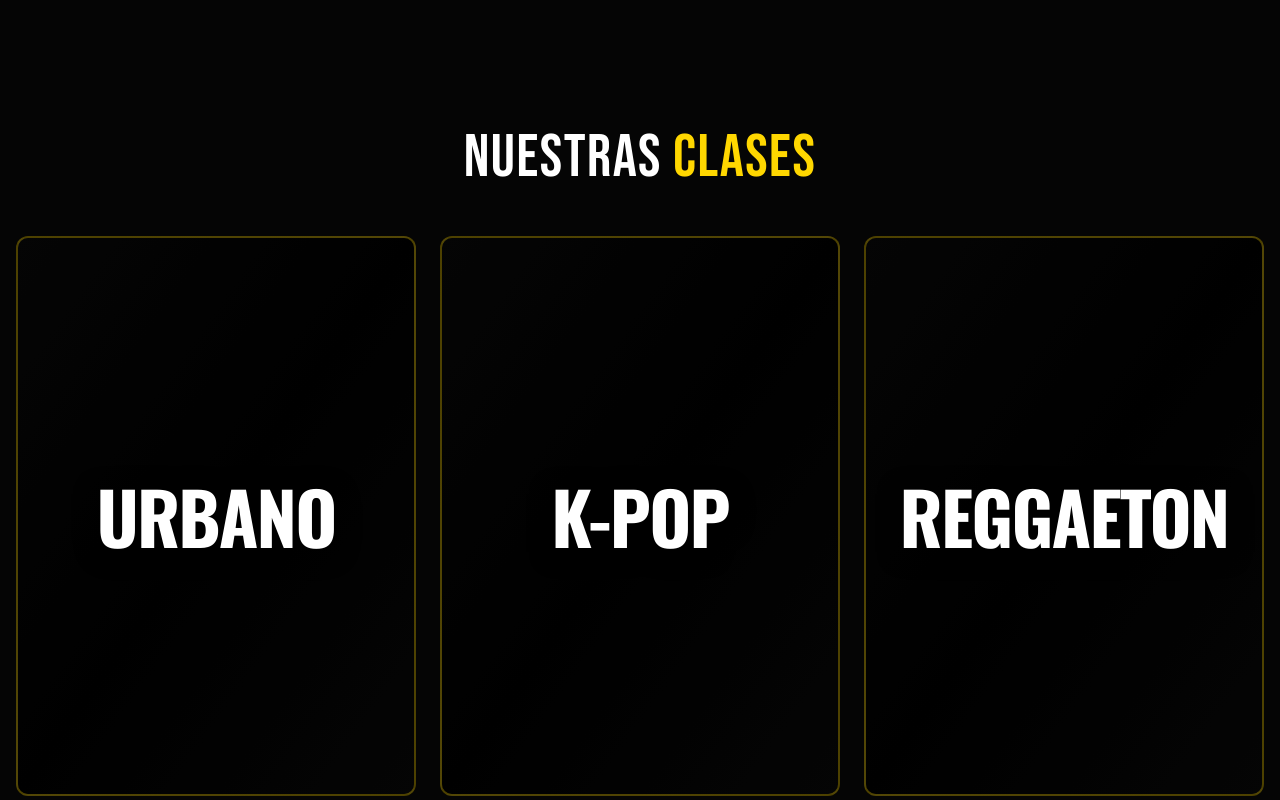
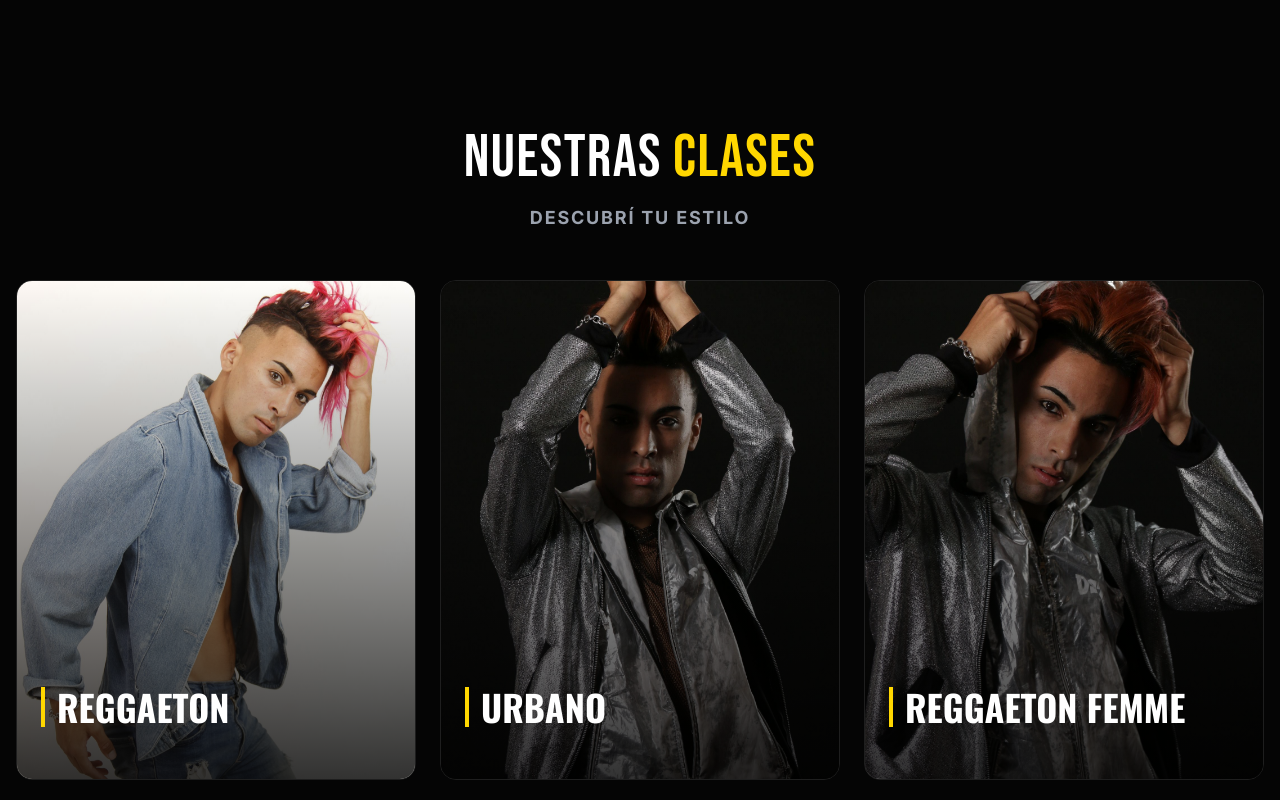
Before and after one commit to ValentinOrmeno/naikdance-web, a Next.js app: page / in a window 1280 px wide. Shown: the part 1520-2320 px from the top of the page. Built offline with nearby package versions, Linux system fonts and the light colour scheme; grey boxes are pictures that could not be loaded.

Commit message:
Staff Completo

```diff
--- a/src/components/About.tsx
+++ b/src/components/About.tsx
@@ -35,7 +35,7 @@ export default function About() {
           <p className="text-gray-300 text-lg leading-relaxed max-w-2xl mx-auto font-montserrat">
             Somos un estudio de danza urbana en Moreno donde la técnica, la
             energía y la comunidad van juntas. Entrenás, crecés y te subís al
-            escenario con profes que te acompañan en cada paso.
+            escenario con staff que te acompaña en cada paso.
           </p>
         </div>
         <div className="relative min-h-[280px] rounded-2xl overflow-hidden bg-naik-dark/70 border border-white/10 backdrop-blur-md">
--- a/src/components/Classes.tsx
+++ b/src/components/Classes.tsx
@@ -1,29 +1,89 @@
-export default function Classes() {
-  const classes = [
-    { name: 'Urbano', href: 'https://wa.me/5491168582586?text=Info%20Urbano' },
-    { name: 'K-Pop', href: 'https://wa.me/5491168582586?text=Info%20Kpop' },
-    { name: 'Reggaeton', href: 'https://wa.me/5491168582586?text=Info%20Reggaeton' },
+'use client';
+
+import Image from 'next/image';
+
+const classesData = [
+  {
+    id: 1,
+    name: 'Reggaeton',
+    image: '/profes/naik-reggaeton.jpg',
+    description: 'Movimiento, flow y energía latina',
+  },
+  {
+    id: 2,
+    name: 'Urbano',
+    image: '/profes/naik-urbano.jpg',
+    description: 'Hip hop, street y coreografía',
+  },
+  {
+    id: 3,
+    name: 'Reggaeton Femme',
+    image: '/profes/naik-regg-femme.jpg',
+    description: 'Sensualidad y actitud',
+  },
+  {
+    id: 4,
+    name: 'Reggaeton Adultos',
+    image: '/profes/naik-regg-aculto.jpg',
+    description: 'Ritmo y estilo para adultos',
+  },
+  {
+    id: 5,
+    name: 'Acro Kids',
+    image: '/profes/naik-acro-kids.jpg',
+    description: 'Acrobacia para los más chicos',
+  },
+  {
+    id: 6,
+    name: 'Lyrical Jazz',
+    image: '/profes/naik-lyrical-jazz.jpg',
+    description: 'Expresión y técnica contemporánea',
+  },
+  {
+    id: 7,
+    name: 'Reggaeton Kids',
+    image: '/profes/naik-regg-kids.jpg',
+    description: 'Diversión y ritmo para niños',
+  },
 ];
 
+export default function Classes() {
   return (
     <section id="clases" className="py-20 px-4 bg-transparent relative z-10 scroll-mt-24">
-      <h2 className="font-bebas text-white text-5xl md:text-6xl uppercase text-center mb-12 tracking-wide">
+      <div className="max-w-7xl mx-auto">
+        <h2 className="font-bebas text-white text-5xl md:text-6xl uppercase text-center mb-4 tracking-wide">
           Nuestras <span className="text-naik-gold">Clases</span>
         </h2>
-      <div className="grid gap-6 grid-cols-1 md:grid-cols-3 w-full max-w-7xl mx-auto md:h-[70vh]">
-        {classes.map((cls) => (
-          <a
-            key={cls.name}
-            href={cls.href}
-            className="relative w-full h-full min-h-[350px] bg-gradient-to-br from-naik-dark via-black to-naik-dark overflow-hidden flex items-center justify-center border-2 border-naik-gold/30 rounded-xl backdrop-blur-md transition-all duration-400 hover:scale-[1.02] hover:border-naik-gold hover:shadow-[0_0_40px_rgba(255,215,0,0.4)] group"
+        <p className="text-gray-400 text-center text-lg mb-12 uppercase tracking-widest font-bold">
+          Descubrí tu estilo
+        </p>
+
+        <div className="grid grid-cols-1 md:grid-cols-2 lg:grid-cols-3 gap-6">
+          {classesData.map((clase) => (
+            <div
+              key={clase.id}
+              className="group relative overflow-hidden rounded-2xl border border-white/10 hover:border-naik-gold transition-all duration-500 aspect-[4/5] cursor-pointer hover:shadow-[0_0_30px_rgba(255,215,0,0.3)]"
             >
-            <div className="absolute inset-0 bg-black/40 transition-all duration-400 group-hover:bg-black/10 z-10" />
-            <div className="absolute inset-0 bg-gradient-to-t from-naik-gold/10 via-transparent to-transparent opacity-0 group-hover:opacity-100 transition-opacity duration-400 z-10" />
-            <h3 className="relative z-20 font-oswald text-5xl md:text-6xl lg:text-7xl font-black text-white uppercase tracking-tight text-center transition-all duration-300 group-hover:text-naik-gold drop-shadow-[0_4px_12px_rgba(0,0,0,0.8)] px-4">
-              {cls.name}
+              <Image
+                src={clase.image}
+                alt={clase.name}
+                fill
+                sizes="(max-width: 768px) 100vw, (max-width: 1024px) 50vw, 33vw"
+                className="object-cover transition-transform duration-700 group-hover:scale-110"
+              />
+              <div className="absolute inset-0 bg-gradient-to-t from-black via-black/50 to-transparent opacity-80 group-hover:opacity-90 transition-opacity duration-500" />
+
+              <div className="absolute bottom-0 left-0 right-0 p-6 transform transition-transform duration-500">
+                <h3 className="text-white text-3xl md:text-4xl font-black uppercase font-oswald mb-2 border-l-4 border-naik-gold pl-3">
+                  {clase.name}
                 </h3>
-          </a>
+                <p className="text-gray-300 text-sm font-montserrat opacity-0 group-hover:opacity-100 transition-opacity duration-500 delay-100 pl-3">
+                  {clase.description}
+                </p>
+              </div>
+            </div>
           ))}
+        </div>
       </div>
     </section>
   );
--- a/src/components/TeacherBooking.tsx
+++ b/src/components/TeacherBooking.tsx
@@ -11,7 +11,7 @@ export default function TeacherBooking({ teacher }: { teacher: any }) {
   const handleReserve = () => {
     if (!selectedClass) return alert('Por favor seleccioná una clase');
     const fecha = selectedDay ? `${selectedDay}/02/2026` : 'A coordinar';
-    const message = `Hola NAIK! Quiero reservar clase.%0A%0A👤 *Profe:* ${teacher.name}%0A📅 *Fecha:* ${fecha}%0A🕒 *Clase:* ${selectedClass}%0A📧 *Email:* ${email}%0A%0APago con Mercado Pago.`;
+    const message = `Hola NAIK! Quiero reservar clase.%0A%0A👤 *Staff:* ${teacher.name}%0A📅 *Fecha:* ${fecha}%0A🕒 *Clase:* ${selectedClass}%0A📧 *Email:* ${email}%0A%0APago con Mercado Pago.`;
     window.open(`https://wa.me/5491100000000?text=${message}`, '_blank');
   };
 
@@ -33,7 +33,7 @@ export default function TeacherBooking({ teacher }: { teacher: any }) {
             <div className="mb-6">
               <div className="w-20 h-1 bg-[#FFD700] mb-4" />
               <div className="flex items-center gap-2 text-gray-500 text-xs font-bold uppercase tracking-widest">
-                <Home size={14} /> <span>Inicio</span> / <span>Profesores</span>
+                <Home size={14} /> <span>Inicio</span> / <span>Staff</span>
               </div>
             </div>
 
--- a/src/components/TeachersGrid.tsx
+++ b/src/components/TeachersGrid.tsx
@@ -34,7 +34,7 @@ export default function TeachersGrid() {
             <Search className="ml-4 text-gray-400" size={24} />
             <input
               type="text"
-              placeholder="Buscar profe o estilo..."
+              placeholder="Buscar staff o estilo..."
               className="w-full bg-transparent border-none py-3 px-4 text-white text-lg focus:outline-none placeholder:text-gray-600 font-['Oswald'] tracking-wide"
               value={searchTerm}
               onChange={(e) => setSearchTerm(e.target.value)}
--- a/src/data/teachers.ts
+++ b/src/data/teachers.ts
@@ -53,8 +53,92 @@ export const teachers: Teacher[] = [
     id: "matias-diaz",
     name: "Matias Diaz",
     style: "Tecnica / Urbano",
-    image: "/profes/matias-diaz.jpg",
+    image: "/profes/matias-diaz.jpeg",
     classes: ["Martes 21:00 - Entrenamiento", "Jueves 21:00 - Urbano"],
+  },
+  {
+    id: "airton-barria",
+    name: "Airton Barria",
+    style: "Reggaeton",
+    image: "/profes/airton-barria.jpg",
+    classes: ["Lunes 17:00 - Reggaeton"],
+  },
+  {
+    id: "alan-guttierrez",
+    name: "Alan Guttierrez",
+    style: "Hip Hop",
+    image: "/profes/alan-guttierrez.png",
+    classes: ["Lunes 20:00 - Hip Hop"],
+  },
+  {
+    id: "camilo-gonzalez",
+    name: "Camilo Gonzalez",
+    style: "Urbano",
+    image: "/profes/camilo-gonzalez.png",
+    classes: ["Viernes 19:00 - Urbano"],
+  },
+  {
+    id: "catha-galeano",
+    name: "Catha Galeano",
+    style: "Reggaeton",
+    image: "/profes/catha-galeano.png",
+    classes: ["Lunes 19:00 - Reggaeton"],
+  },
+  {
+    id: "daichu-alderete",
+    name: "Daichu Alderete",
+    style: "K-Pop",
+    image: "/profes/daichu-alderete.png",
+    classes: ["Sabado 15:00 - K-Pop"],
+  },
+  {
+    id: "flor-gonzalez",
+    name: "Flor Gonzalez",
+    style: "Twerk",
+    image: "/profes/flor-gonzalez.png",
+    classes: ["Lunes 17:00 - Twerk"],
+  },
+  {
+    id: "flor-lizarraga",
+    name: "Flor Lizarraga",
+    style: "Hip Hop",
+    image: "/profes/flor-lizarraga.jpg",
+    classes: ["Martes 18:00 - Hip Hop"],
+  },
+  {
+    id: "flor-parra",
+    name: "Flor Parra",
+    style: "Reggaeton",
+    image: "/profes/flor-parra.png",
+    classes: ["Viernes 18:00 - Reggaeton"],
+  },
+  {
+    id: "rocio-canchi",
+    name: "Rocio Canchi",
+    style: "K-Pop / Femme",
+    image: "/profes/rocio-canchi-k-pop.png",
+    classes: ["Martes 19:00 - K-Pop", "Jueves 19:00 - Femme"],
+  },
+  {
+    id: "sele-chaile",
+    name: "Sele Chaile",
+    style: "Urbano",
+    image: "/profes/sele-chaile.jpg",
+    classes: ["Miercoles 20:00 - Urbano"],
+  },
+  {
+    id: "vicky-martini",
+    name: "Vicky Martini",
+    style: "Contemporaneo",
+    image: "/profes/vicky-martini.jpg",
+    classes: ["Domingo 17:00 - Contempo"],
+  },
+  {
+    id: "zuly-silveira",
+    name: "Zuly Silveira",
+    style: "Reggaeton",
+    image: "/profes/zuly-silveira.jpg",
+    classes: ["Lunes 18:00 - Reggaeton"],
   },
   {
     id: "mili-gonzalez",
@@ -77,6 +161,13 @@ export const teachers: Teacher[] = [
     image: "/profes/acro-kids.jpg",
     classes: ["Sabados 10:00 - Acro Kids", "Sabados 11:30 - Acro Teens"],
   },
+  {
+    id: "seba-gardel",
+    name: "Seba Gardel",
+    style: "Reggaeton",
+    image: "/profes/seba-gardel.png",
+    classes: ["Jueves 18:30 - Reggaeton Inicial"],
+  },
 ];
 
 export const getTeacherById = (id: string) => {
```
Lines whose indentation alone changed are shown as unchanged.
